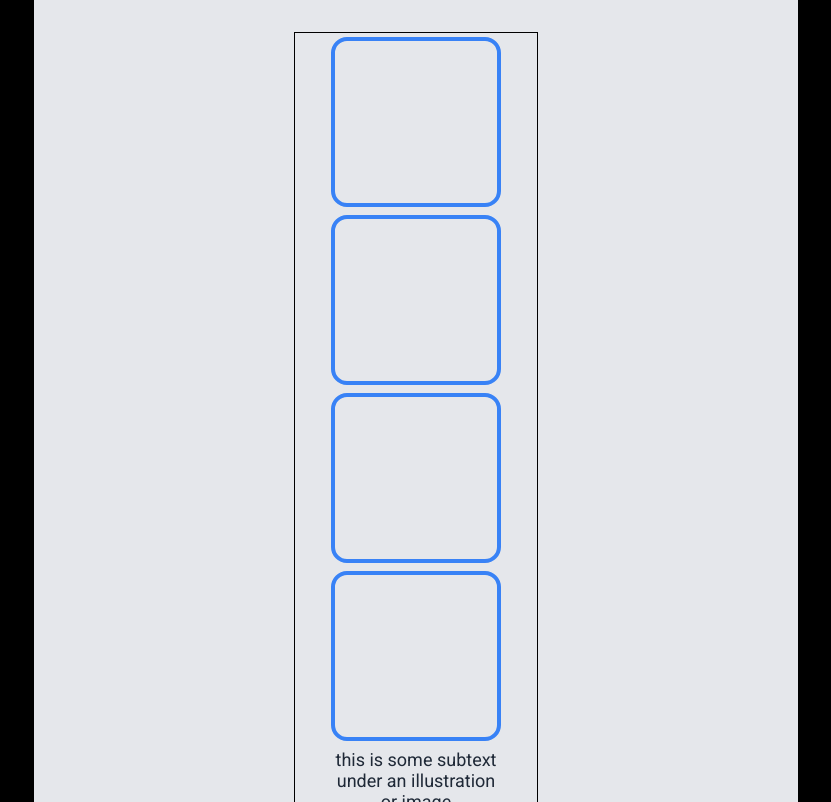
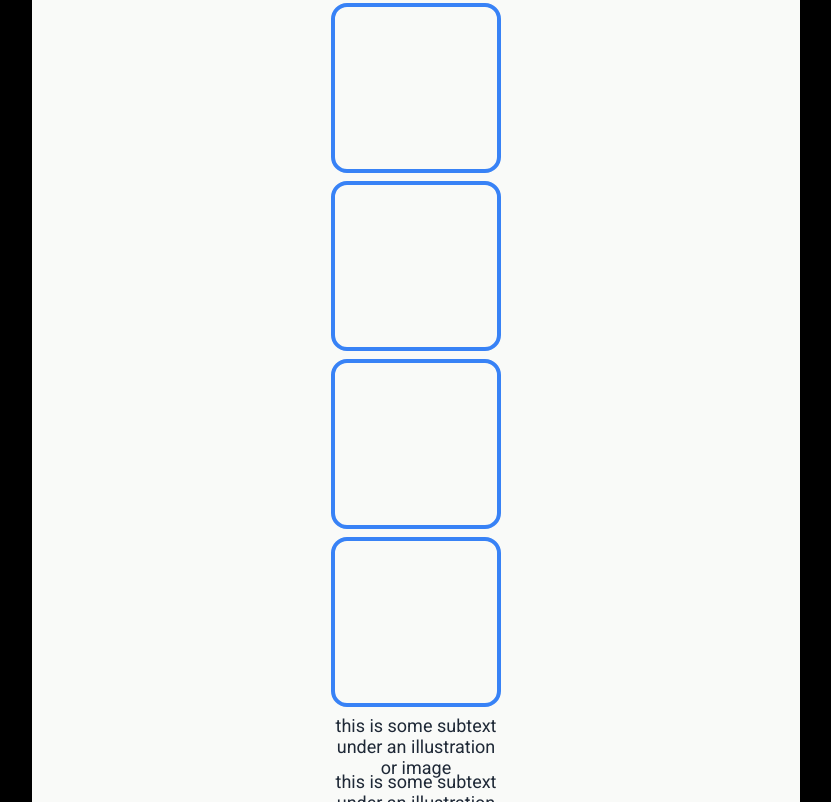
Before and after one commit to pizaje/landing-page, a plain HTML site: page index.html in a window 1280 px wide. Shown: the part 740-1542 px from the top of the page, without its empty margins (224-1055 px from the left). Drawn offline with Linux system fonts and the light colour scheme.

Commit message:
format quote

```diff
--- a/styles.css
+++ b/styles.css
@@ -15,7 +15,6 @@ body {
 
 div {
   display: flex;
-  border: 1px solid #000;
 }
 
 .header, .footer { /* header and footer have identical formatting */
@@ -65,7 +64,7 @@ div {
   }
 
 .content { /* random information */
-  background-color: #e5e7eb;
+  background-color: #f9faf8;
   padding: 48px 260px 100px 260px;
   display: flex;
   flex-direction: column;
```
